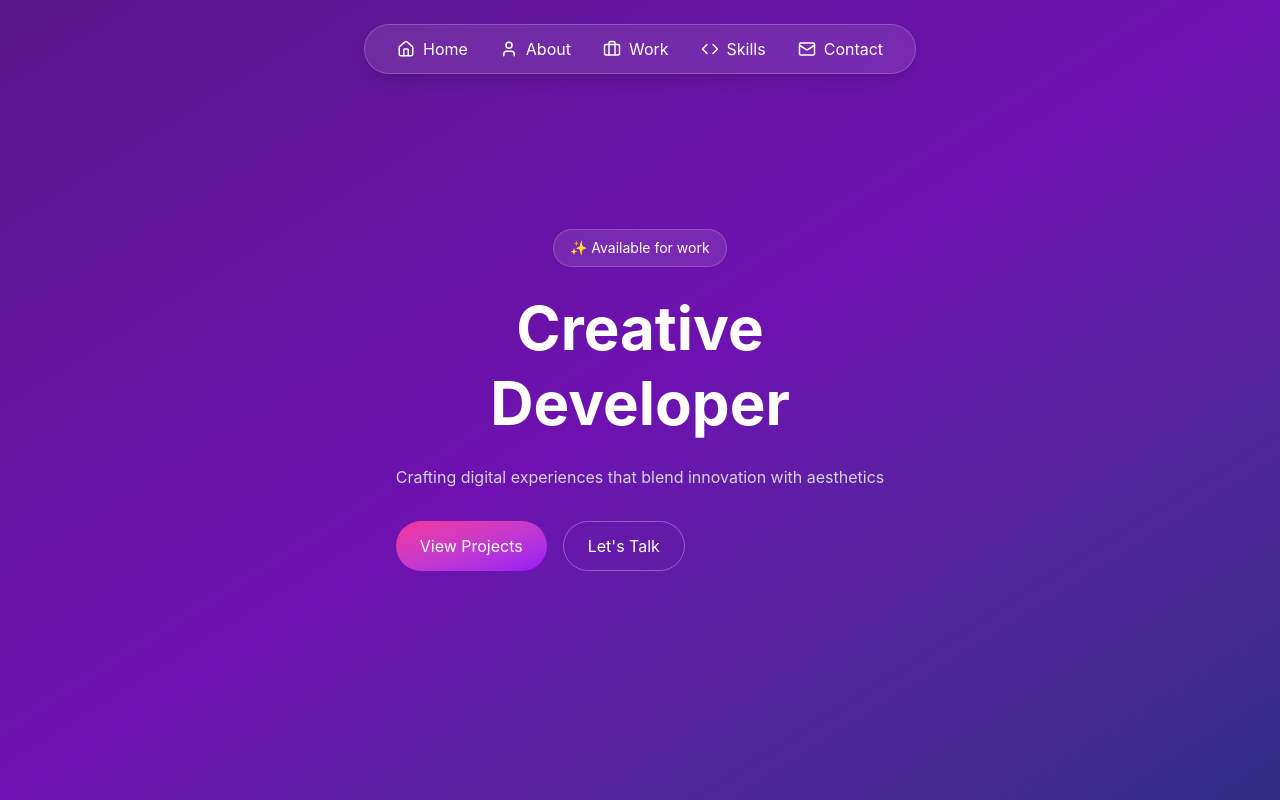
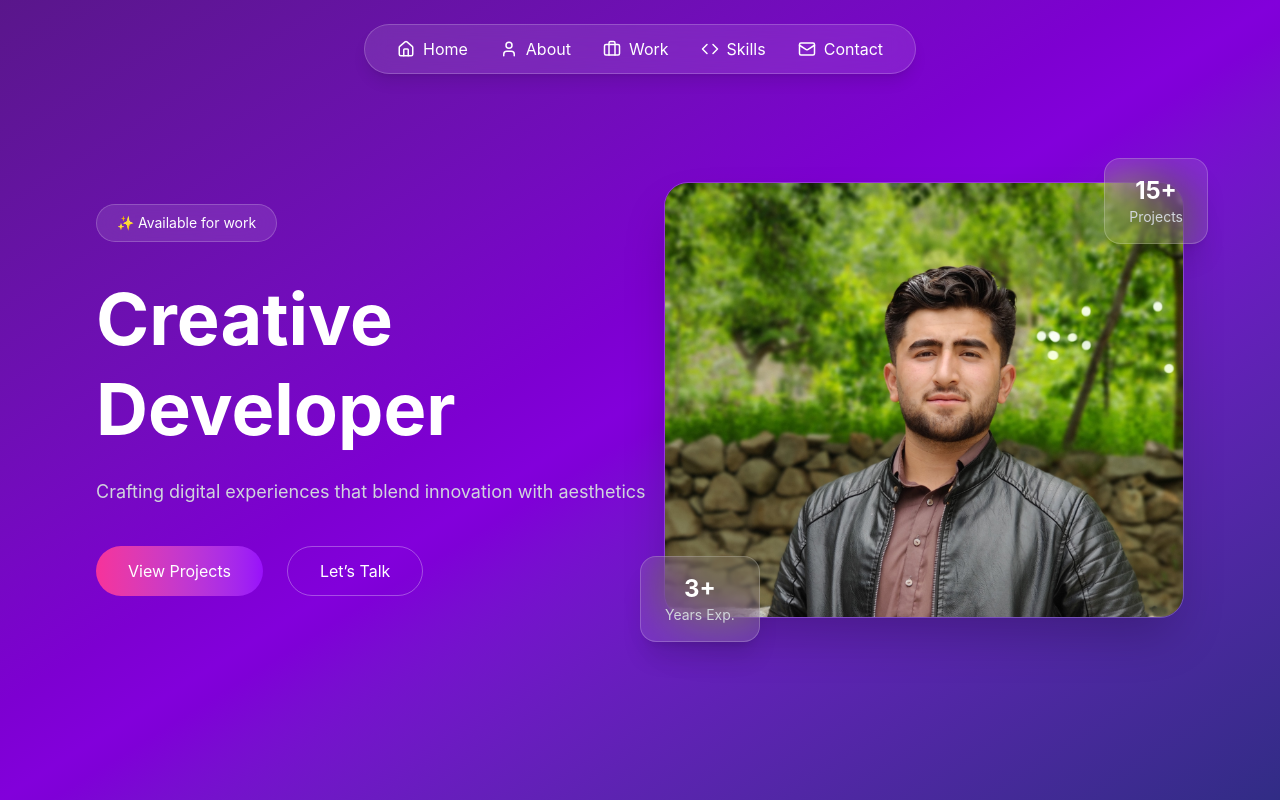
Before and after one commit to muhammad230/Mohdsite.com, a React (Vite) app: page / in a window 1280 px wide. Built offline with nearby package versions, Linux system fonts and the light colour scheme.

Commit message:
add images and some other changes

```diff
--- a/src/App.jsx
+++ b/src/App.jsx
@@ -4,7 +4,10 @@ import Hero from './Components/Hero';
 
 function App() {
   return (
-    <div className="min-h-screen bg-linear-to-br from-purple-900 via-purple-800 to-indigo-900">
+    <div className="min-h-screen bg-linear-to-br
+                from-[#3b0a63]
+                via-[#5b1a8d]
+                to-[#140b2d]">
       <Navbar />
       <Hero />
     </div>
--- a/src/Components/Hero.jsx
+++ b/src/Components/Hero.jsx
@@ -2,30 +2,81 @@ import React from "react";
 
 const Hero = () => {
   return (
-    <section className="min-h-screen flex items-center justify-center text-center px-20 text-white">
-      <div className="max-w-xl">
-        <span className="inline-block px-4 py-2 mb-6 text-sm bg-white/10 backdrop-blur-md border border-white/20 rounded-full">
+    <section
+      className="min-h-screen flex items-center justify-between
+                 px-24 text-white
+                 bg-linear-to-br from-purple-900 via-purple-700 to-indigo-900
+                 relative overflow-hidden"
+    >
+      {/* Left Content */}
+      <div className="max-w-2xl">
+        <span
+          className="inline-block px-5 py-2 mb-8 text-sm
+                     bg-white/10 backdrop-blur-lg
+                     border border-white/20 rounded-full"
+        >
           ✨ Available for work
         </span>
-        <h1 className="text-6xl font-bold leading-tight mb-6 ">
+
+        <h1 className="text-7xl font-bold leading-tight mb-6">
           Creative <br /> Developer
         </h1>
-        <p className="text-gray-300 mb-8">
-        Crafting digital experiences that blend innovation with aesthetics
+
+        <p className="text-gray-300 text-lg mb-10">
+          Crafting digital experiences that blend innovation with aesthetics
         </p>
-        <div className="flex gap-4">
-            <button className="px-6 py-3 rounded-full
-                             bg-linear-to-br from-pink-500 to-purple-600
-                             hover:scale-105 transition duration-300">
+
+        <div className="flex gap-6">
+          <button
+            className="px-8 py-3 rounded-full
+                       bg-linear-to-r from-pink-500 to-purple-600
+                       hover:scale-105 transition duration-300"
+          >
             View Projects
           </button>
-          <button className="px-6 py-3 rounded-full
-                             border border-white/30
-                             hover:bg-white/10 transition duration-300">
-            Let's Talk
+
+          <button
+            className="px-8 py-3 rounded-full
+                       border border-white/30
+                       hover:bg-white/10 transition duration-300"
+          >
+            Let’s Talk
           </button>
         </div>
       </div>
+
+      {/* Right Image Section */}
+      <div className="relative hidden md:block">
+  <img
+    src="/images/img20.jpg"
+    alt="profile"
+    className="w-[520px] rounded-3xl border border-white/20 shadow-2xl"
+  />
+
+  {/* 50+ Projects */}
+  <div
+    className="absolute -top-6 -right-6
+               bg-white/10 backdrop-blur-xl
+               border border-white/20
+               rounded-2xl px-6 py-4 text-center
+               shadow-xl animate-float"
+  >
+    <h3 className="text-2xl font-bold">15+</h3>
+    <p className="text-sm text-gray-300">Projects</p>
+  </div>
+
+  {/* 5+ Years */}
+  <div
+    className="absolute -bottom-6 -left-6
+               bg-white/10 backdrop-blur-xl
+               border border-white/20
+               rounded-2xl px-6 py-4 text-center
+               shadow-xl animate-float-delay"
+  >
+    <h3 className="text-2xl font-bold">3+</h3>
+    <p className="text-sm text-gray-300">Years Exp.</p>
+  </div>
+</div>
     </section>
   );
 };
--- a/src/index.css
+++ b/src/index.css
@@ -1 +1,15 @@
 @import "tailwindcss";
+@keyframes float {
+  0% { transform: translateY(0px); }
+  50% { transform: translateY(-10px); }
+  100% { transform: translateY(0px); }
+}
+
+.animate-float {
+  animation: float 4s ease-in-out infinite;
+}
+
+.animate-float-delay {
+  animation: float 4s ease-in-out infinite;
+  animation-delay: 2s;
+}
```
Also changed, not shown: public/images/img.jpg (added), public/images/img20.jpg (added).
